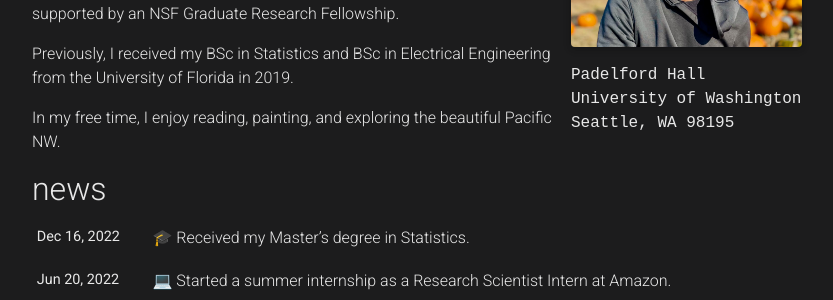
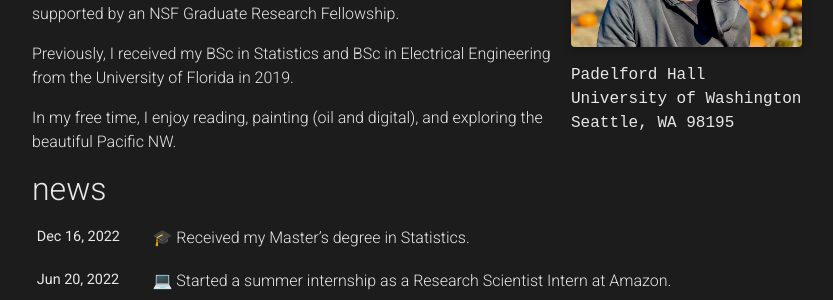
Before and after one commit to danielsuen/danielsuen.github.io, a Jekyll site: the page built from _pages/about.md, in a window 1280 px wide. Shown: the part 303-603 px from the top of the page, without its empty margins (223-1056 px from the left). Built offline with Jekyll 4.4.1, drawn with Linux system fonts in a browser that asks for light colours; full-size pictures stand in for the smaller copies a plugin makes; emoji names are drawn with the system emoji font; comment, search, counter and statistics services are not loaded; a style sheet for code colours, icons or effects is not loaded.

Commit message:
Update about me

```diff
--- a/_pages/about.md
+++ b/_pages/about.md
@@ -23,4 +23,4 @@ My current research interests are primarily in missing data with applications to
 
 Previously, I received my BSc in Statistics and BSc in Electrical Engineering from the University of Florida in 2019.
 
-In my free time, I enjoy reading, painting, and exploring the beautiful Pacific NW.
+In my free time, I enjoy reading, painting (oil and digital), and exploring the beautiful Pacific NW.
```
